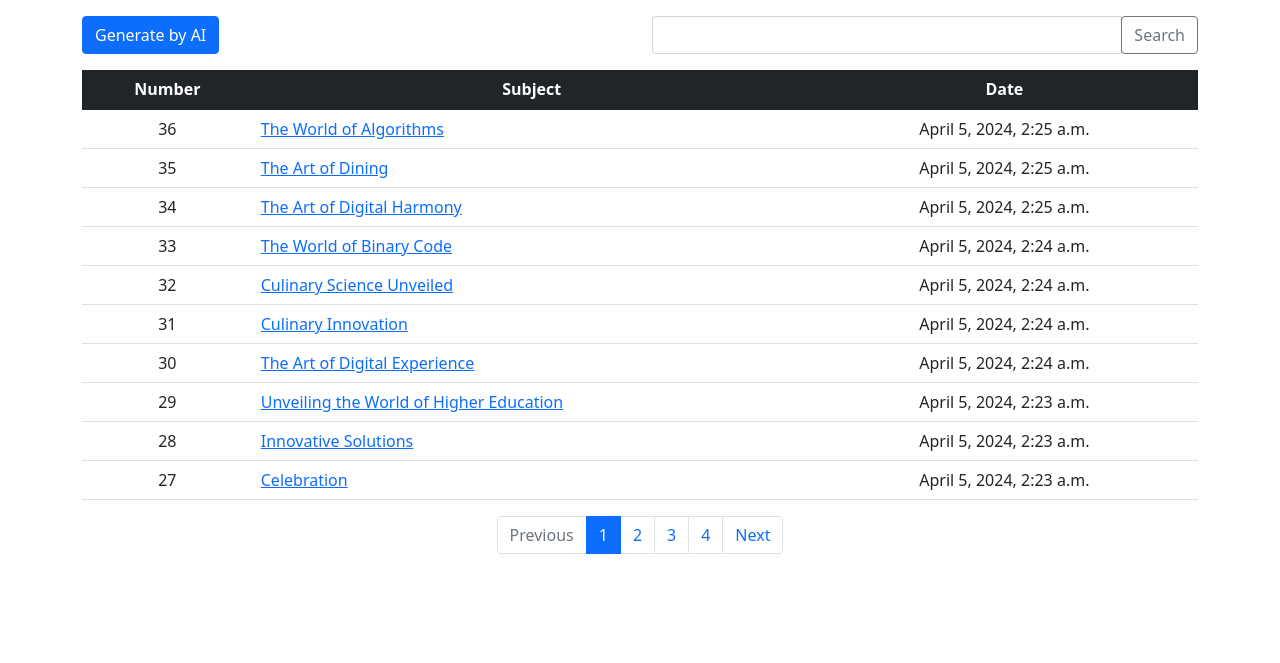
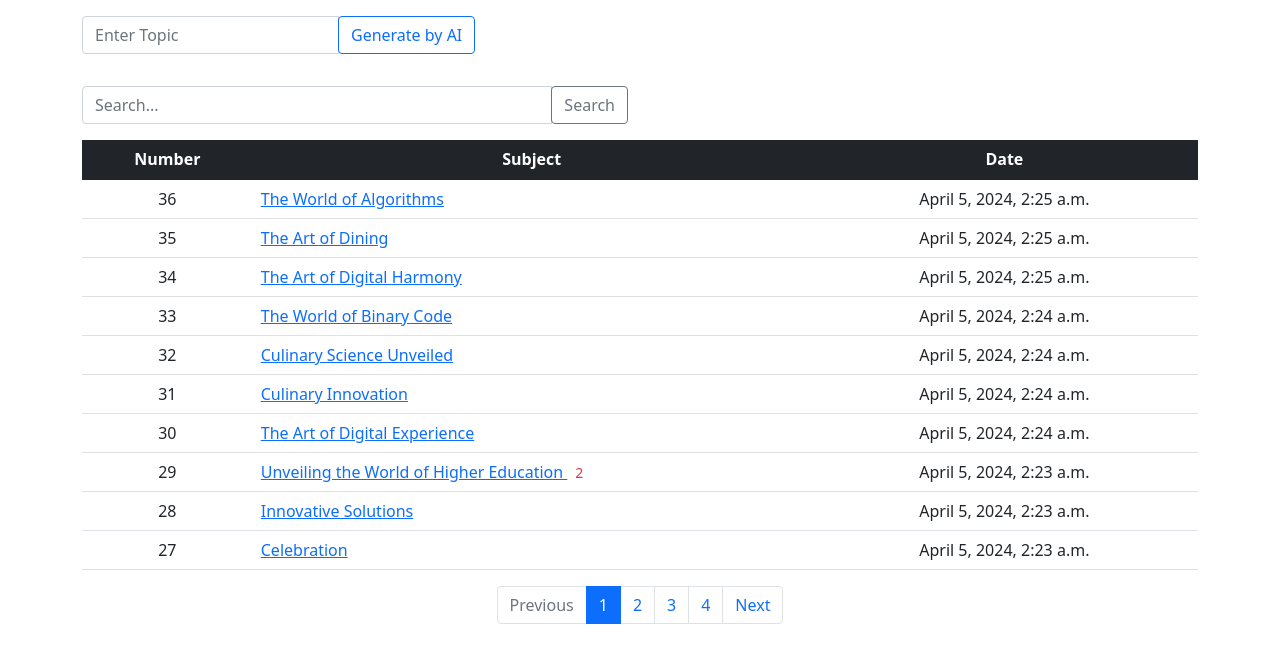
Before and after one commit to junnie082/IT_Article_Study, a Django app: page / in a window 1280 px wide. Shown: the part 57-720 px from the top of the page. Run offline with Django 4.2, Linux system fonts and the light colour scheme; data comes from the database, SQL or seed files in the repository; both versions use the stored data as it was after the commit; some libraries are stand-ins or nearby versions.

Commit message:
feat: now can input the keyword by interest, and paragraph related to that topic generates

```diff
--- a/ias/views/base_views.py
+++ b/ias/views/base_views.py
@@ -13,9 +13,6 @@ def ai_index(request):
         ai_list = ai_list.filter(
             Q(subject__icontains=kw) | # 제목 검색
             Q(content__icontains=kw)   # 내용 검색
-            # Q(input__content__icontains=kw) |  # 답변 내용 검색
-            # Q(author__username__icontains=kw) |  # 질문 글쓴이 검색
-            # Q(input__author__username__icontains=kw)  # 답변 글쓴이 검색
         ).distinct()
     paginator = Paginator(ai_list, 10) # 페이지당 10개씩 보여주기
     page_obj = paginator.get_page(page)
--- a/ias/views/input_views.py
+++ b/ias/views/input_views.py
@@ -4,7 +4,7 @@ from django.shortcuts import get_object_or_404, redirect, render, resolve_url
 from django.utils import timezone
 
 from ..forms import InputForm
-from ..function import cmpInputArticle, chkErrors
+from ..function.cmpStrings import chkErrors, cmpInputArticle
 from ..models import Input, AI
 
 
@@ -22,7 +22,6 @@ def input_create(request, ai_id):
             input.errCheckedStr = ' '.join(chkErrors(input.content, ai.content))
             input.isTheSame = cmpInputArticle(input.content, ai.content)
 
-            print("input.errCheckedStr: " + input.errCheckedStr)
             input.save()
             return redirect('{}#input_{}'.format(
                 resolve_url('ias:ai_detail', ai_id=ai.id), input.id
--- a/templates/ias/ai_list.html
+++ b/templates/ias/ai_list.html
@@ -5,12 +5,22 @@
     <div class="row my-3">
 <!--        <div class="col-6">-->
 <!--        </div>-->
-        <div class="col-6">
-            <a href="{% url 'ias:ai_create' %}" class="btn btn-primary">Generate by AI</a>
-        </div>
-        <div class="col-6">
+        <div class="col-md-6">
             <div class="input-group">
-                <input type="text" id="search_kw" class="form-control" value="{{ kw|default_if_none:'' }}">
+                <form id="topicForm" method="get" action="{% url 'ias:ai_create' %}">
+                {% csrf_token %}
+                <div class="input-group">
+                    <input type="text" id="topic_input" name="topic" class="form-control" placeholder="Enter Topic">
+                    <div class="input-group-append">
+                        <button class="btn btn-outline-primary" type="submit">Generate by AI</button>
+                    </div>
+                </div>
+            </form>
+
+            </div>
+            <!-- Second input field -->
+            <div class="input-group mt-3">
+                <input type="text" id="search_kw" class="form-control" placeholder="Search...">
                 <div class="input-group-append">
                     <button class="btn btn-outline-secondary" type="button" id="btn_search">Search</button>
                 </div>
@@ -36,9 +46,9 @@
             </td>
             <td class="text-start">
                 <a href="{% url 'ias:ai_detail' ai.id %}">{{ ai.subject }}</a>
-<!--                {% if ai.input_set.count > 0 %}-->
-<!--                <span class="text-danger small mx-2">{{ ai.input_set.count }}</span>-->
-<!--                {% endif %}-->
+                {% if ai.input_set.count > 0 %}
+                <span class="text-danger small mx-2">{{ ai.input_set.count }}</span>
+                {% endif %}
             </td>
 <!--            <td>{{ ai.author.username}}</td> &lt;!&ndash; 글쓴이 추가 &ndash;&gt;-->
             <td>{{ ai.create_date }}</td>
@@ -95,10 +105,7 @@
         {% endif %}
     </ul>
 </div>
-<form id="searchForm" method="get" action="{% url 'ai_index' %}">
-    <input type="hidden" id="kw" name="kw" value="{{ kw|default_if_none:'' }}">
-    <input type="hidden" id="page" name="page" value="{{ page }}">
-</form>
+
 {% endblock %}
 {% block script %}
 <script type='text/javascript'>
```
Also changed, not shown: ias/function/cmpStrings.py (renamed from ias/function.py, +0 -14 lines), ias/function/generate.py (added, +35 -0 lines), ias/views/ai_views.py (+7 -28 lines), db.sqlite3, ias/function/__init__.py (added).
